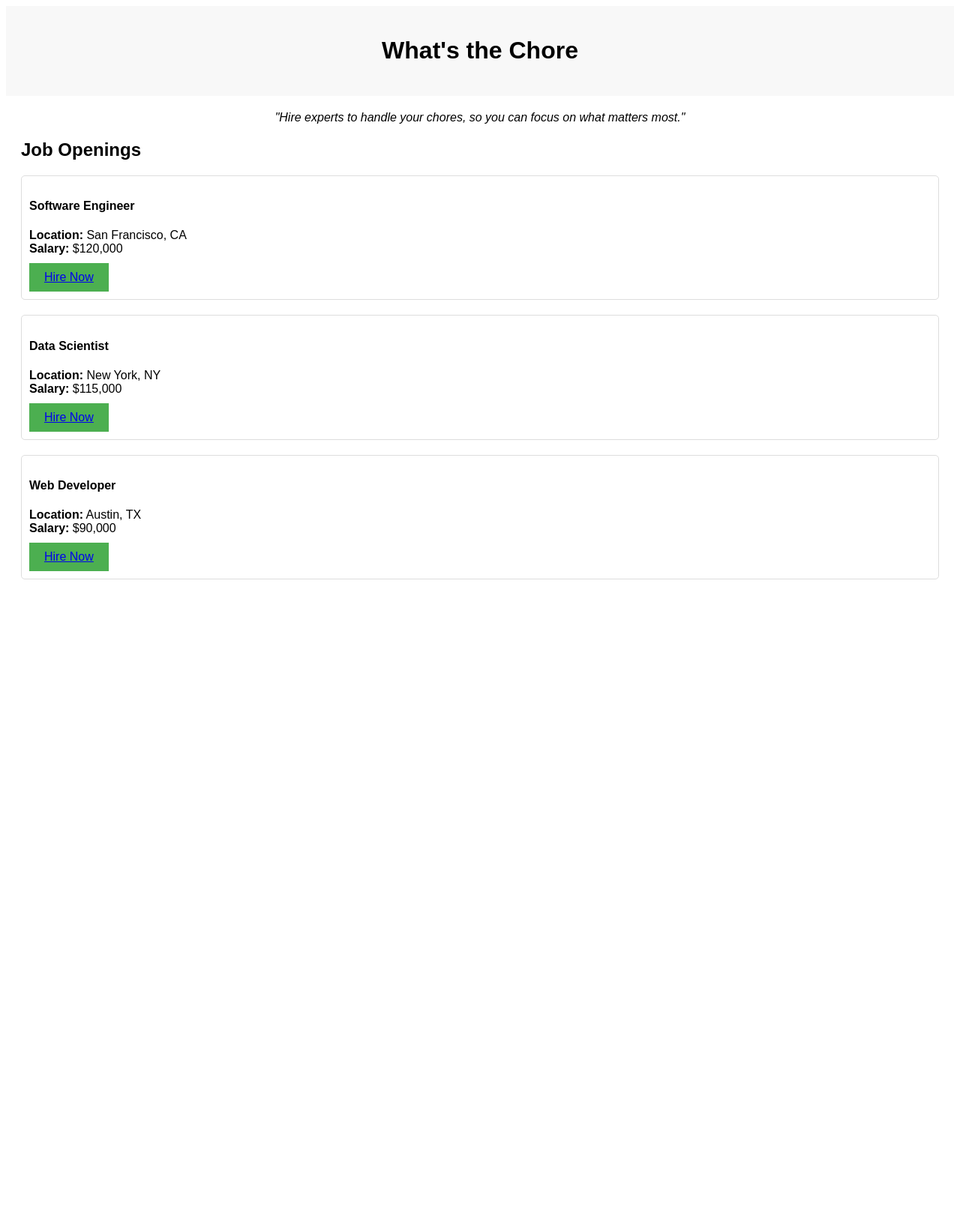
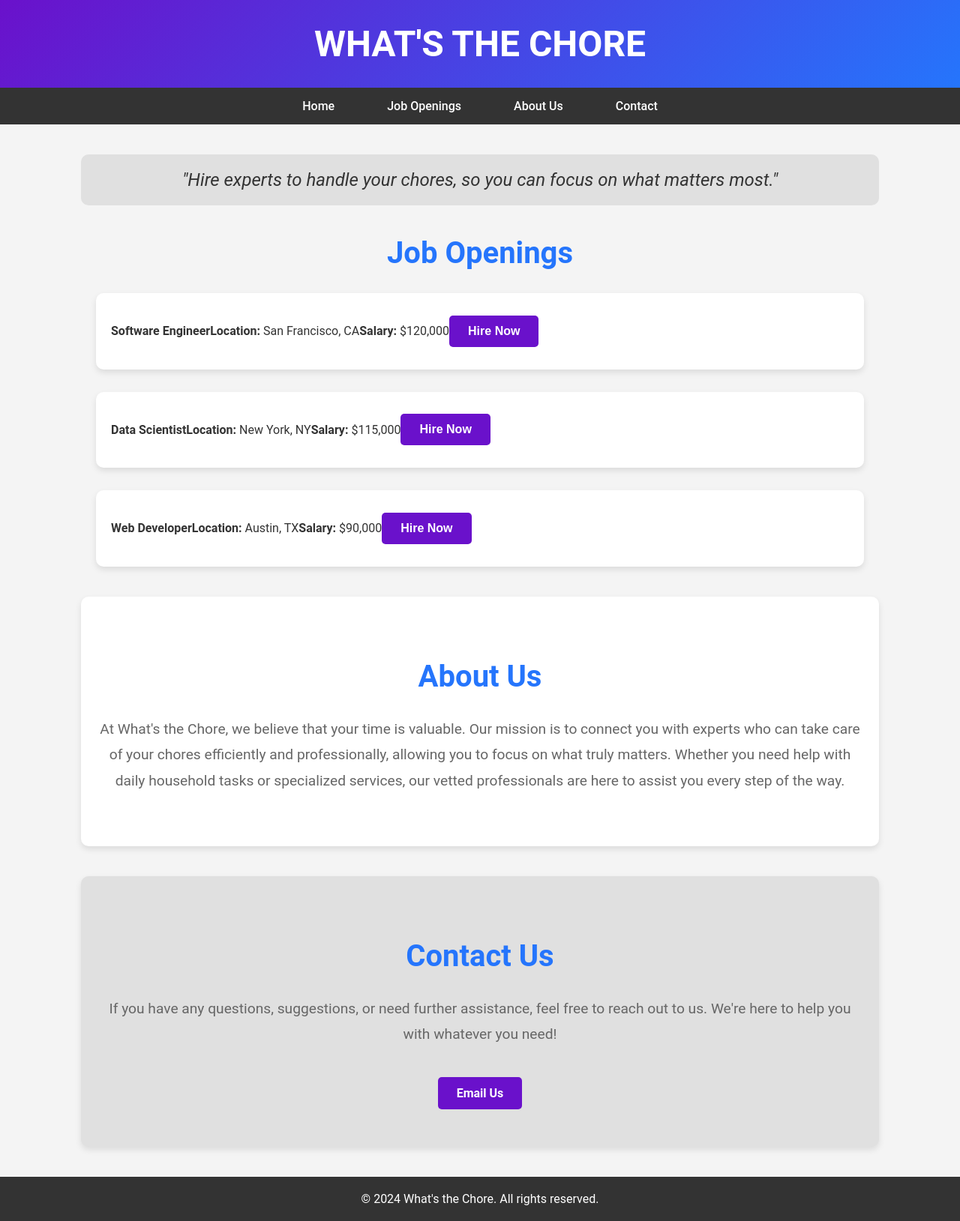
Before and after one commit to Siddita/What-syourchore, a Flask app: page / in a window 1280 px wide. Shown: the whole page at 75% size. Before the commit the page ends 773 px from the top, so only its background shows below. Run offline with Flask 3, Linux system fonts and the light colour scheme.

Commit message:
updated design

```diff
--- a/templates/home.html
+++ b/templates/home.html
@@ -1,43 +1,197 @@
-<!-- templates/home.html -->
 <!DOCTYPE html>
 <html lang="en">
 <head>
     <meta charset="UTF-8">
+    <meta name="viewport" content="width=device-width, initial-scale=1.0">
     <title>What's the Chore</title>
     <style>
         body {
-            font-family: Arial, sans-serif;
+            font-family: 'Roboto', sans-serif;
+            margin: 0;
+            padding: 0;
+            background-color: #f4f4f4;
+            color: #333;
         }
         header {
-            background-color: #f8f8f8;
-            padding: 20px;
+            background: linear-gradient(135deg, #6a11cb, #2575fc);
+            padding: 30px;
+            text-align: center;
+            color: white;
+        }
+        header h1 {
+            margin: 0;
+            font-size: 3em;
+            font-weight: bold;
+            text-transform: uppercase;
+        }
+        nav {
+            background-color: #333;
+            padding: 15px;
             text-align: center;
         }
+        nav ul {
+            list-style-type: none;
+            margin: 0;
+            padding: 0;
+            display: flex;
+            justify-content: center;
+        }
+        nav ul li {
+            margin: 0 15px;
+        }
+        nav ul li a {
+            color: white;
+            text-decoration: none;
+            font-weight: 500;
+            padding: 10px 20px;
+            transition: background-color 0.3s;
+            border-radius: 5px;
+        }
+        nav ul li a:hover {
+            background-color: #555;
+        }
         .quote {
-            margin: 20px;
+            margin: 40px auto;
             text-align: center;
             font-style: italic;
+            font-size: 1.5em;
+            background-color: #e0e0e0;
+            padding: 20px;
+            border-radius: 10px;
+            width: 80%;
         }
         .jobs-section {
-            margin: 20px;
+            margin: 40px auto;
+            width: 80%;
+        }
+        .jobs-section h2 {
+            text-align: center;
+            margin-bottom: 30px;
+            font-size: 2.5em;
+            color: #2575fc;
         }
         .job {
-            margin-bottom: 20px;
-            padding: 10px;
-            border: 1px solid #ddd;
-            border-radius: 5px;
+            background-color: white;
+            margin-bottom: 30px;
+            padding: 20px;
+            border-radius: 10px;
+            box-shadow: 0 4px 8px rgba(0, 0, 0, 0.1);
+            display: flex;
+            align-items: center;
+            transition: transform 0.2s;
+        }
+        .job:hover {
+            transform: translateY(-5px);
+        }
+        .job img {
+            max-width: 150px;
+            margin-right: 30px;
+            border-radius: 10px;
+        }
+        .job-description {
+            flex-grow: 1;
+        }
+        .job-description h3 {
+            margin: 0 0 10px;
+            color: #333;
+        }
+        .job-description p {
+            margin: 0;
+            line-height: 1.6;
+            color: #666;
         }
         .hire-button {
-            background-color: #4CAF50;
+            background-color: #6a11cb;
             color: white;
             border: none;
-            padding: 10px 20px;
+            padding: 12px 25px;
             text-align: center;
             text-decoration: none;
+            font-size: 16px;
+            font-weight: bold;
+            cursor: pointer;
+            border-radius: 5px;
+            transition: background-color 0.3s ease;
+        }
+        .hire-button:hover {
+            background-color: #5a0dbb;
+        }
+        .about-section {
+            background-color: #fff;
+            padding: 50px 20px;
+            margin: 40px auto;
+            width: 80%;
+            border-radius: 10px;
+            box-shadow: 0 4px 8px rgba(0, 0, 0, 0.1);
+        }
+        .about-section h2 {
+            text-align: center;
+            color: #2575fc;
+            font-size: 2.5em;
+            margin-bottom: 30px;
+        }
+        .about-section p {
+            font-size: 1.2em;
+            line-height: 1.8;
+            text-align: center;
+            color: #666;
+        }
+        .contact-section {
+            background-color: #e0e0e0;
+            padding: 50px 20px;
+            margin: 40px auto;
+            width: 80%;
+            border-radius: 10px;
+            box-shadow: 0 4px 8px rgba(0, 0, 0, 0.1);
+            text-align: center;
+        }
+        .contact-section h2 {
+            text-align: center;
+            color: #2575fc;
+            font-size: 2.5em;
+            margin-bottom: 30px;
+        }
+        .contact-section p {
+            font-size: 1.2em;
+            line-height: 1.8;
+            color: #666;
+        }
+        .contact-button {
+            background-color: #6a11cb;
+            color: white;
+            border: none;
+            padding: 12px 25px;
+            text-align: center;
+            text-decoration: none;
+            font-size: 16px;
+            font-weight: bold;
+            cursor: pointer;
+            border-radius: 5px;
+            transition: background-color 0.3s ease;
+            margin-top: 20px;
             display: inline-block;
-            font-size: 16px;
-            margin-top: 10px;
-            cursor: pointer;
+        }
+        .contact-button:hover {
+            background-color: #5a0dbb;
+        }
+        footer {
+            background-color: #333;
+            color: white;
+            text-align: center;
+            padding: 20px 0;
+            margin-top: 40px;
+        }
+        @media (max-width: 768px) {
+            nav ul {
+                flex-direction: column;
+            }
+            .job {
+                flex-direction: column;
+                text-align: center;
+            }
+            .job img {
+                margin: 0 auto 20px;
+            }
         }
     </style>
 </head>
@@ -45,10 +199,18 @@
     <header>
         <h1>What's the Chore</h1>
     </header>
+    <nav>
+        <ul>
+            <li><a href="#home">Home</a></li>
+            <li><a href="#jobs">Job Openings</a></li>
+            <li><a href="#about">About Us</a></li>
+            <li><a href="#contact">Contact</a></li>
+        </ul>
+    </nav>
     <div class="quote">
         "Hire experts to handle your chores, so you can focus on what matters most."
     </div>
-    <div class="jobs-section">
+    <div class="jobs-section" id="jobs">
         <h2>Job Openings</h2>
         {% for job in jobs %}
             {% with job=job %}
@@ -56,5 +218,22 @@
             {% endwith %}
         {% endfor %}
     </div>
+
+    <!-- About Us Section -->
+    <div class="about-section" id="about">
+        <h2>About Us</h2>
+        <p>At What's the Chore, we believe that your time is valuable. Our mission is to connect you with experts who can take care of your chores efficiently and professionally, allowing you to focus on what truly matters. Whether you need help with daily household tasks or specialized services, our vetted professionals are here to assist you every step of the way.</p>
+    </div>
+
+    <!-- Contact Us Section -->
+    <div class="contact-section" id="contact">
+        <h2>Contact Us</h2>
+        <p>If you have any questions, suggestions, or need further assistance, feel free to reach out to us. We're here to help you with whatever you need!</p>
+        <a href="mailto:contact@whatsthechore.com" class="contact-button">Email Us</a>
+    </div>
+
+    <footer>
+        &copy; 2024 What's the Chore. All rights reserved.
+    </footer>
 </body>
 </html>
--- a/templates/jobsitem.html
+++ b/templates/jobsitem.html
@@ -3,10 +3,7 @@
     <h4>{{ job.title }}</h4>
     <div><b>Location:</b> {{ job.location }}</div>
     <div><b>Salary:</b> {{ job.salary }}</div>
-
     <button class="hire-button">
-            <a href="mailto:someone@whatsthechore.com?subject=Application for {{ job.title }}&body=My name: <your name here>%0D%0AMy Resume link: <resumelink>%0D%0AMy LinkedIn: <linkedin page>" target="_blank">
-                Hire Now
-            </a>
+        <a href="mailto:someone@whats-the-chore.com?subject=Application for {{ job.title }}" style="color: white; text-decoration: none;">Hire Now</a>
     </button>
 </div>
```
Also changed, not shown: templates/Logo.png (added). Lines whose indentation alone changed are shown as unchanged.
